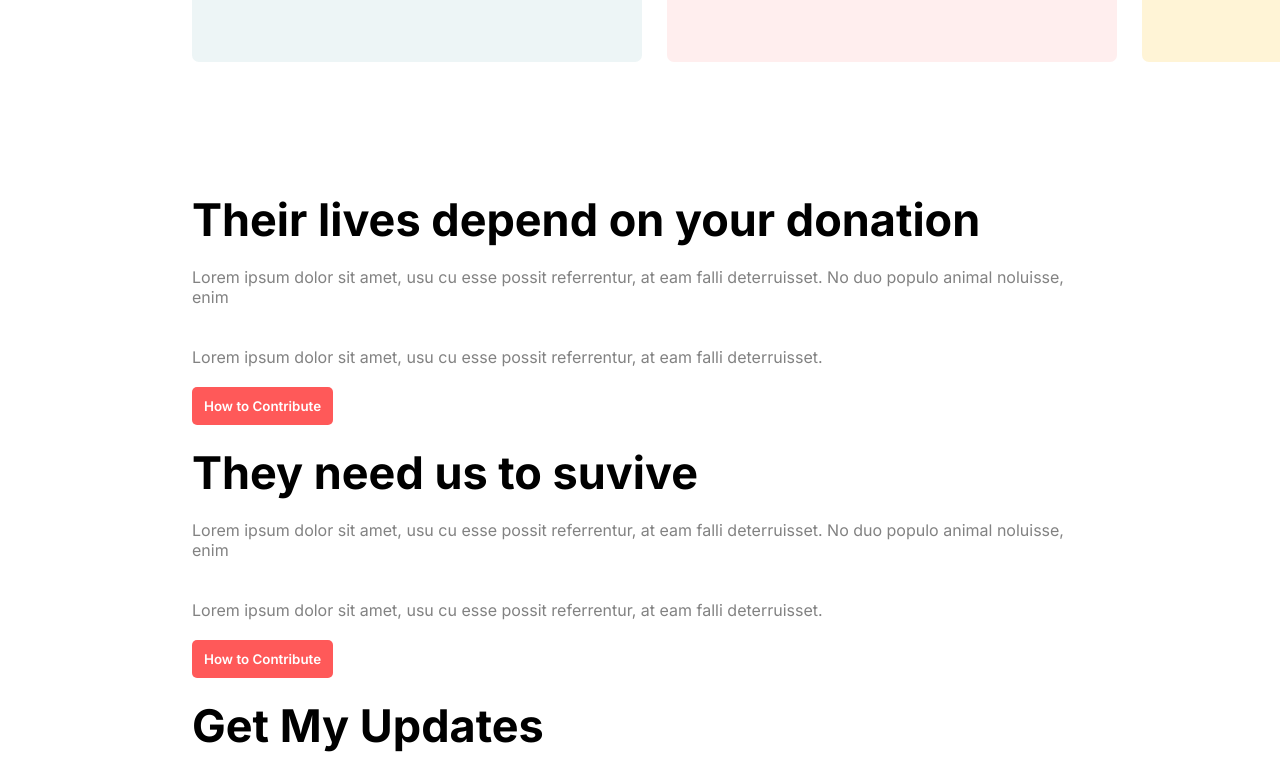
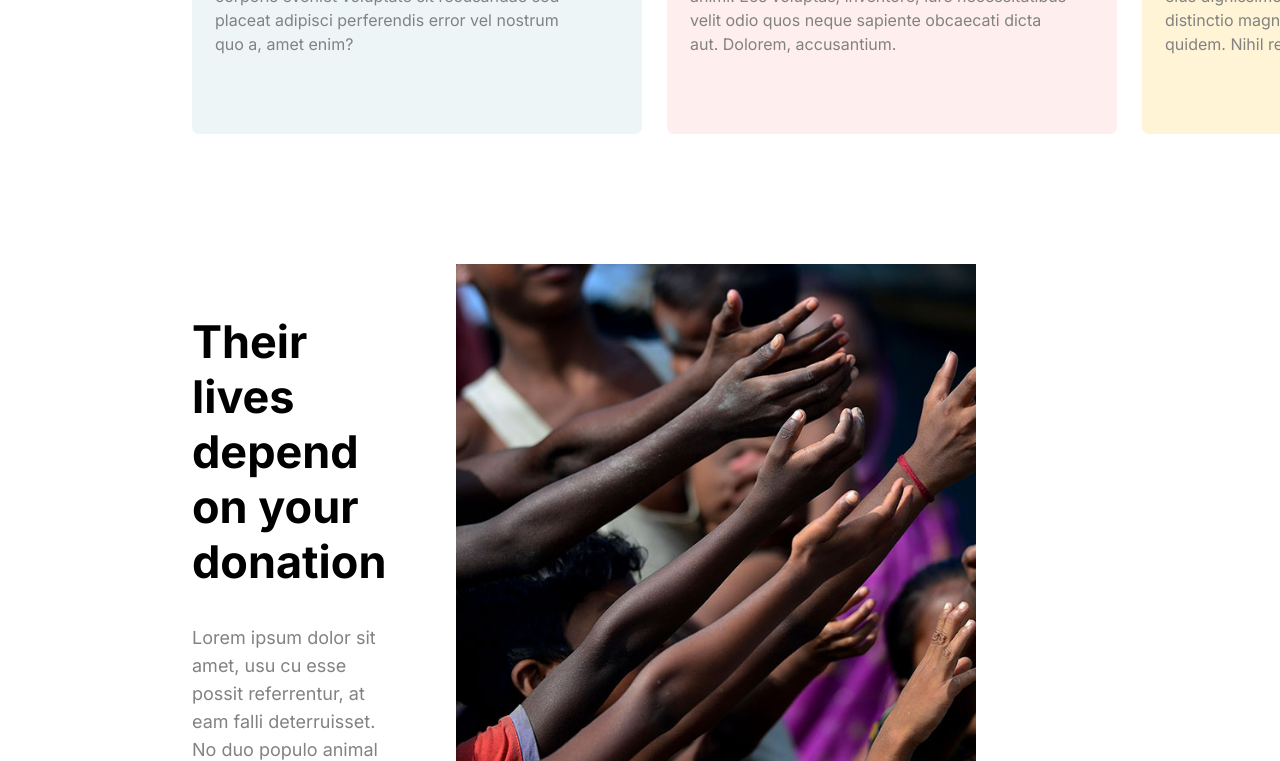
Before and after one commit to ashfaque9426/practise-projectBAONE, a plain HTML site: page index.html in a window 1280 px wide. Shown: the part 2039-2800 px from the top of the page. Drawn offline with Linux system fonts and the light colour scheme.

Commit message:
main blog styles added

```diff
--- a/Styles/style.css
+++ b/Styles/style.css
@@ -24,6 +24,15 @@
     padding: 0;
     box-sizing: border-box;
     font-family: "Inter", sans-serif;
+}
+
+/* utility classes */
+.mt {
+    margin-top: 15px;
+}
+
+.mb {
+    margin-bottom: 15px;
 }
 
 /* setting some initial styles for the html body */
@@ -92,6 +101,8 @@ main {
 .sec-subtitle {
     padding: 20px 0;
     color: var(--text-gray);
+    font-size: 18px;
+    line-height: 28px;
 }
 
 .donate-container > .sec-subtitle {
@@ -129,6 +140,7 @@ main {
 
 hr {
     margin: 20px auto 30px;
+    opacity: 0.09;
 }
 
 /* donate plan section styles */
@@ -192,3 +204,54 @@ hr {
     color: var(--text-gray);
     height: 101px;
 }
+
+/* main blog section styles */
+.main-blogs {
+    display: flex;
+    flex-direction: column;
+    gap: 150px;
+}
+
+.main-blogs > .main-subblog {
+    display: flex;
+    justify-content: space-between;
+    gap: 70px;
+}
+
+.main-blogs>.main-subblog article {
+    padding-top: 50px;
+}
+
+.main-blogs > .main-subblog:last-child {
+    flex-direction: row-reverse;
+}
+
+.main-blogs>.main-subblog:first-child>figure {
+    padding-right: 250px;
+}
+
+.main-blogs>.main-subblog:last-child > article > .sec-subtitle, .main-blogs>.main-subblog:last-child>article>.sec-title, .main-subblog:last-child>article>a> .donate-btn {
+    margin-left: -250px;
+}
+
+.main-blogs > .main-subblog > figure > img {
+    width: 520px;
+    height: 499px;
+    object-fit: cover;
+}
+
+.main-blogs>.main-subblog>article {
+    width: 456px;
+}
+
+.main-blogs>.main-subblog:last-child>article {
+    padding-right: 300px;
+}
+
+.main-blogs>.main-subblog>article>.sec-subtitle {
+    font-size: 18px;
+    line-height: 28px;
+}
+
+
+/* get my update sections styles */
--- a/index.html
+++ b/index.html
@@ -73,27 +73,27 @@
             <section class="main-subblog">
                 <article>
                     <h2 class="sec-title">Their lives depend on your donation</h2>
-                    <p class="sec-subtitle">Lorem ipsum dolor sit amet, usu cu esse possit referrentur, at eam falli deterruisset. No duo
+                    <p class="sec-subtitle mt">Lorem ipsum dolor sit amet, usu cu esse possit referrentur, at eam falli deterruisset. No duo
                         populo animal noluisse,
                         enim</p>
-                    <p class="sec-subtitle">Lorem ipsum dolor sit amet, usu cu esse possit referrentur, at eam falli deterruisset.</p>
+                    <p class="sec-subtitle mb">Lorem ipsum dolor sit amet, usu cu esse possit referrentur, at eam falli deterruisset.</p>
                     <a href="#"><button class="donate-btn">How to Contribute</button></a>
                 </article>
                 <figure>
-                    <img src="" alt="">
+                    <img src="./Assets/images/donation13.jpg" alt="crowd for food in the flooded area image">
                 </figure>
             </section>
             <section class="main-subblog">
                 <article>
                     <h2 class="sec-title">They need us to suvive</h2>
-                    <p class="sec-subtitle">Lorem ipsum dolor sit amet, usu cu esse possit referrentur, at eam falli deterruisset. No duo
+                    <p class="sec-subtitle mt">Lorem ipsum dolor sit amet, usu cu esse possit referrentur, at eam falli deterruisset. No duo
                         populo animal noluisse,
                         enim</p>
-                    <p class="sec-subtitle">Lorem ipsum dolor sit amet, usu cu esse possit referrentur, at eam falli deterruisset.</p>
+                    <p class="sec-subtitle mb">Lorem ipsum dolor sit amet, usu cu esse possit referrentur, at eam falli deterruisset.</p>
                     <a href="#"><button class="donate-btn">How to Contribute</button></a>
                 </article>
                 <figure>
-                    <img src="" alt="">
+                    <img src="./Assets/images/donation9.jpg" alt="poor child searching for pure water image">
                 </figure>
             </section>
         </section>
```
